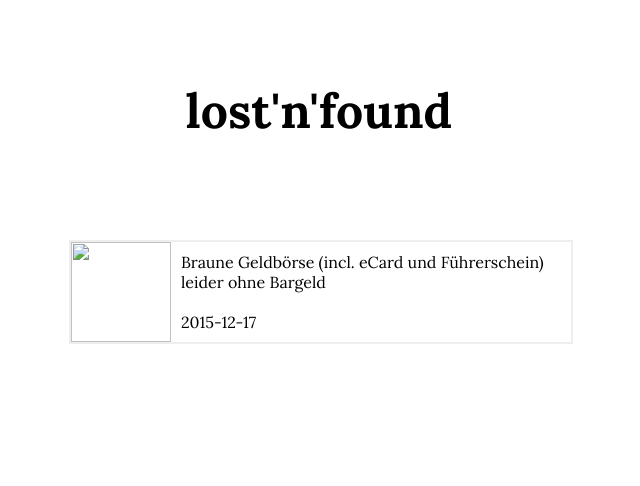
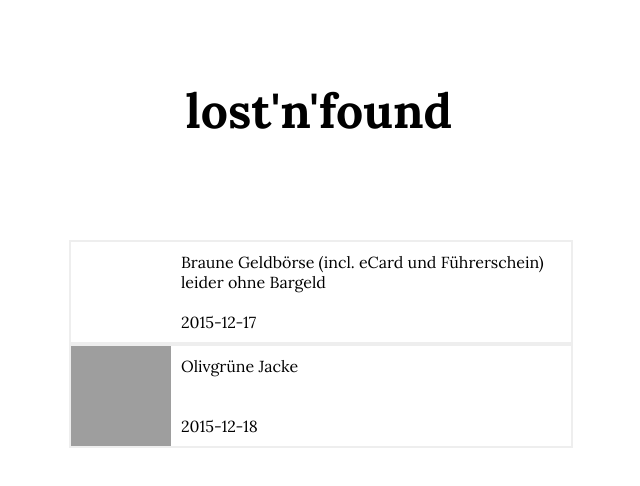
Before and after one commit to flowlo/lostnfound, a website: page items.html in a window 1280 px wide. Shown: the whole page, without its empty margins (321-961 px from the left). Drawn offline with Linux system fonts and the light colour scheme; grey boxes are pictures that could not be loaded.

Commit message:
Dynamically render item list

```diff
--- a/items.html
+++ b/items.html
@@ -6,10 +6,8 @@
 	<link rel="stylesheet" type="text/css" href="lostnfound.css" />
 	<script type="text/javascript" src="lostnfound.js"></script>
 </head>
-<body>
+<body onload="renderItems()">
 	<header>lost'n'found</header>
-	<div id="items">
-		<div class="item"><img src="" /><p class="description">Braune Geldbörse (incl. eCard und Führerschein) leider ohne Bargeld</p><p class="date">2015-12-17</p></div>
-	</div>
+	<div id="items"></div>
 </body>
 </html>
--- a/lostnfound.css
+++ b/lostnfound.css
@@ -89,7 +89,18 @@ div.item img {
 	border: none;
 }
 
-div.item p.description {
+div.item p {
+	position: absolute;
+	display: block;
+	top: 60px;
+	left: 100px;
+	height: 40px;
+	width: auto;
+	padding: 10px;
+	margin: 0;
+}
+
+div.item p:first-child {
 	position: absolute;
 	display: block;
 	top: 0;
@@ -99,14 +110,3 @@ div.item p.description {
 	padding: 10px;
 	margin: 0;
 }
-
-div.item p.date {
-	position: absolute;
-	display: block;
-	top: 60px;
-	left: 100px;
-	height: 40px;
-	width: auto;
-	padding: 10px;
-	margin: 0;
-}
--- a/lostnfound.js
+++ b/lostnfound.js
@@ -31,3 +31,50 @@ function chooser(hash) {
 	choose.style.display = 'block';
 	search.style.display = 'none';
 }
+
+var items = [
+	item('Braune Geldbörse (incl. eCard und Führerschein) leider ohne Bargeld', ['In welchem Jahr wurde der Führerschein ausgestellt?', 'Wie lautet die Sozialversicherungsnummer auf der E-Card?'], ['123456', '123456'], 'Bitte schreib\' mir eine E-Mail an finder@example.com! Bin erst wieder ab 6. Jänner in Wien!', '2015-12-17'),
+	item('Olivgrüne Jacke', ['Von welcher Marke ist die Jacke?'], ['DKNY'], 'Bin unter \'Die Finderin\' auf Facebook, einfach anschreiben!', '2015-12-18', 'http://lorempixel.com/100/100/abstract/'),
+
+]
+
+function item(description, questions, answers, contact, date, picture) {
+	return {
+		description: description,
+		questions: questions,
+		answers: answers,
+		contact: contact,
+		date: date,
+		picture: picture
+	};
+}
+
+function renderItems() {
+	var parent = document.getElementById('items');
+	for (var i = 0; i < items.length; i++) {
+		parent.appendChild(itemNode(items[i]));
+	}
+}
+
+function itemNode(item) {
+	var div = document.createElement('div');
+	div.className = 'item';
+	div.dataset.item = JSON.stringify(item);
+
+	div.appendChild(paragraph(item.description));
+	div.appendChild(paragraph(item.date));
+
+	if (item.picture) {
+		var img = document.createElement('img');
+		img.src = item.picture;
+		div.appendChild(img);
+	}
+
+	return div;
+}
+
+function paragraph(textContent) {
+	var node = document.createElement('p');
+	node.textContent = textContent;
+	return node;
+}
```
